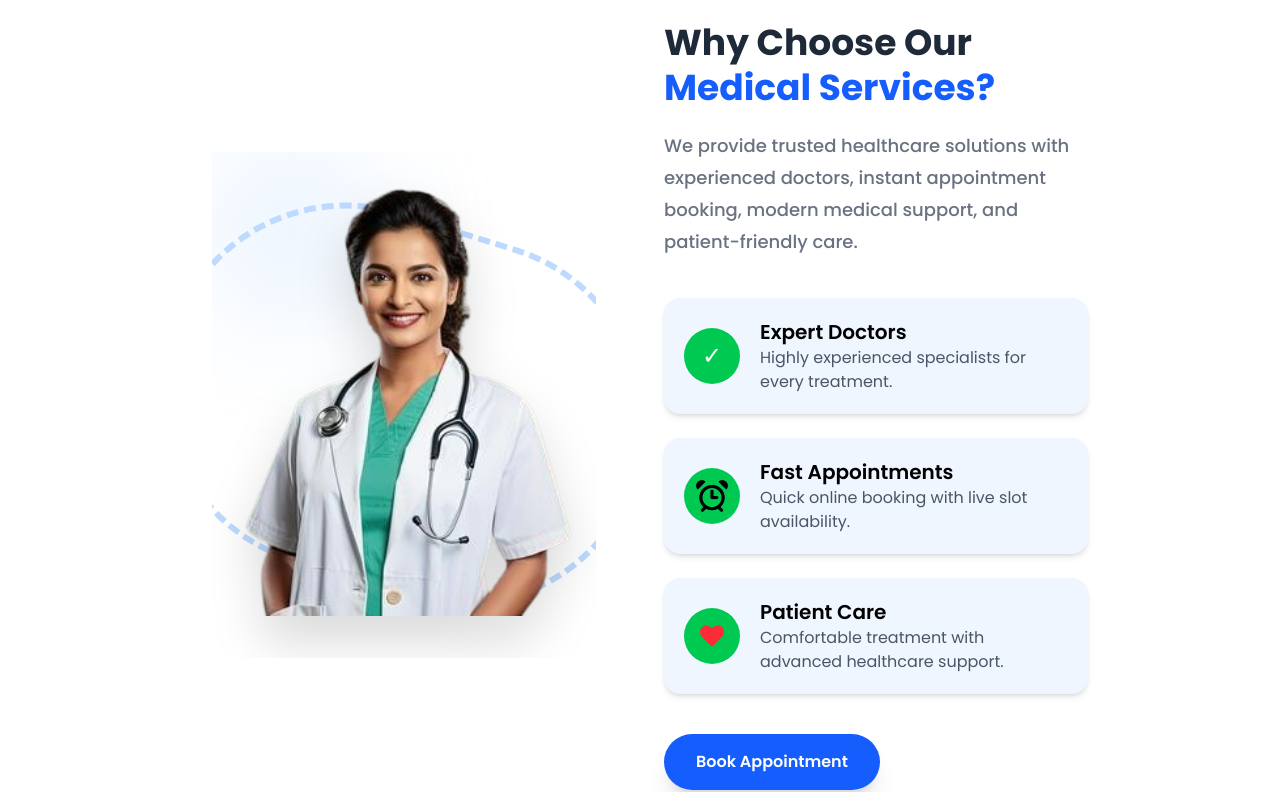
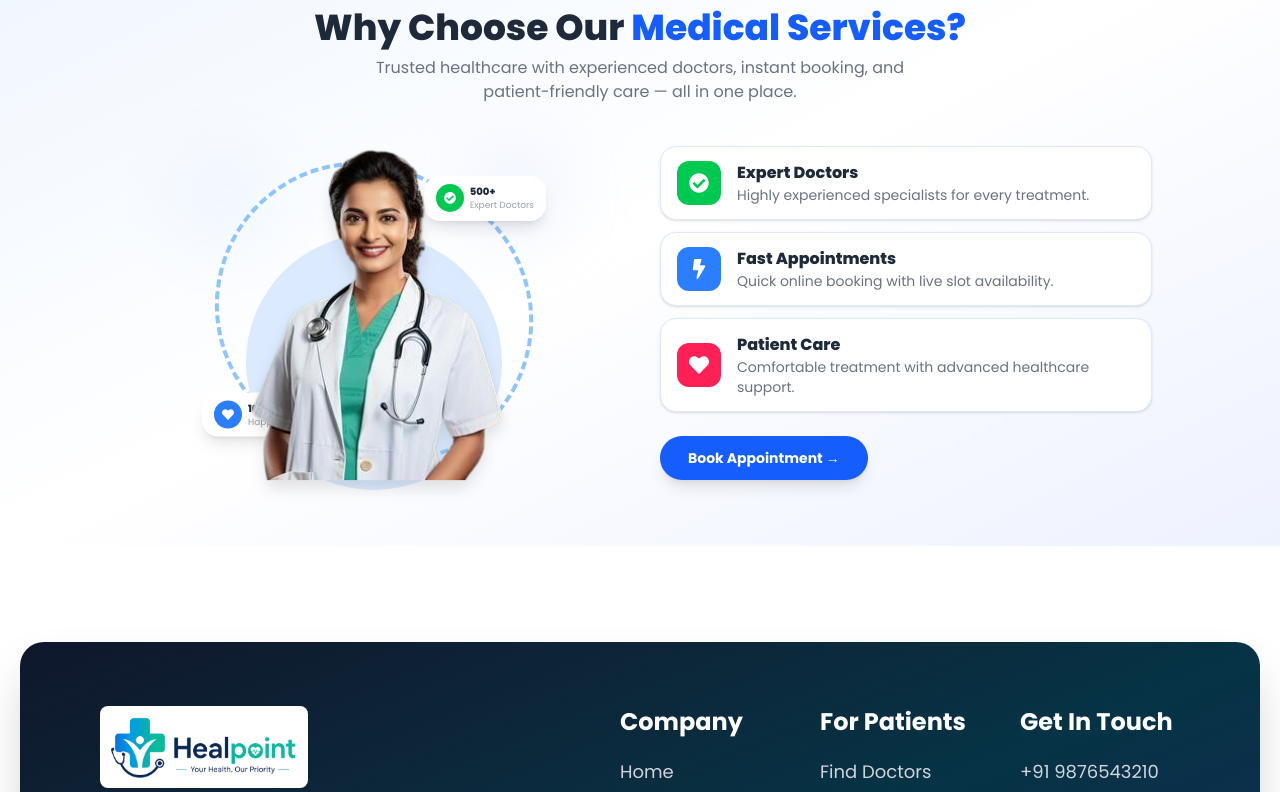
Before and after one commit to Muthukumar0769/HealPoint-Project--Frontend, a React (Vite) app: page / in a window 1280 px wide. Shown: the part 1090-1882 px from the top of the page. Built offline with nearby package versions, Linux system fonts and the light colour scheme; no server answers.

Commit message:
Deployment

```diff
--- a/src/components/Header/Banner.tsx
+++ b/src/components/Header/Banner.tsx
@@ -1,87 +1,87 @@
 import { motion } from "framer-motion";
 import { useNavigate } from "react-router-dom";
-import { FaHeart } from "react-icons/fa";
+import { FaHeart, FaCheckCircle, FaBolt } from "react-icons/fa";
 import doctorImg from "../../assets/images/doctorImage-removebg-preview.png";
-import AlarmClock from "../../assets/images/alarmclock.png";
 import type { FeatureCardProps } from "../../types/common.ts";
 
 export const Banner = () => {
   const navigate = useNavigate();
 
   return (
-    <>
-      <h1 className="px-4 text-center text-2xl font-semibold sm:text-3xl">
-        Why Choose Us
-      </h1>
-      <section className="overflow-hidden bg-white px-4 py-12 sm:px-6 lg:py-16">
-        <div className="mx-auto grid max-w-4xl items-center gap-8 md:grid-cols-2 lg:gap-12">
-          <motion.div
-            initial={{ opacity: 0, x: -80 }}
-            whileInView={{ opacity: 1, x: 0 }}
-            transition={{ duration: 0.8 }}
-            viewport={{ once: true }}
-           className="relative mx-auto w-full max-w-xs lg:max-w-sm overflow-hidden p-6">
-            <motion.div
-              animate={{ rotate: 360 }}
-              transition={{ duration: 20, repeat: Infinity, ease: "linear" }}
-              className="absolute inset-2 rounded-full border-4 border-dashed border-blue-200 sm:border-[6px]" />
+    <section className="bg-gradient-to-br from-blue-50 via-white to-indigo-50 px-4 py-10 sm:px-6 sm:py-14">
+      <div className="mb-8 flex flex-col items-center gap-2 text-center">
+        <span className="rounded-full bg-blue-100 px-4 py-1 text-xs font-bold uppercase tracking-widest text-blue-600">
+          Why Choose Us
+        </span>
+        <h2 className="text-2xl font-extrabold text-gray-800 sm:text-3xl lg:text-4xl">
+          Why Choose Our{" "}
+          <span className="text-blue-600">Medical Services?</span>
+        </h2>
+        <p className="max-w-xl text-sm leading-6 text-gray-500 sm:text-base">
+          Trusted healthcare with experienced doctors, instant booking, and
+          patient-friendly care — all in one place.
+        </p>
+      </div>
 
-            <div className="absolute left-0 top-0 h-32 w-32 rounded-full bg-blue-200 opacity-40 blur-3xl sm:h-40 sm:w-40" />
-            <motion.img
-              animate={{ y: [0, -18, 0] }}
-              transition={{ duration: 4, repeat: Infinity }}
-              src={doctorImg}
-              alt="doctor"
-              className="relative z-10 mx-auto w-full drop-shadow-2xl" />
+      <div className="mx-auto grid max-w-5xl items-center gap-6 md:grid-cols-2 lg:gap-10">
+        <motion.div initial={{ opacity: 0, x: -60 }} whileInView={{ opacity: 1, x: 0 }}
+          transition={{ duration: 0.7 }} viewport={{ once: true }} className="relative mx-auto flex w-full max-w-[280px] items-end justify-center sm:max-w-[320px]">
+          <div className="absolute bottom-0 left-1/2 h-56 w-56 -translate-x-1/2 rounded-full bg-blue-100 sm:h-64 sm:w-64" />
+          <div className="absolute -right-4 top-6 h-16 w-16 rounded-full bg-indigo-200 opacity-50 blur-2xl" />
+          <div className="absolute -left-4 top-10 h-12 w-12 rounded-full bg-blue-300 opacity-40 blur-2xl" />
+          <motion.div animate={{ rotate: 360 }} transition={{ duration: 18, repeat: Infinity, ease: "linear" }}
+            className="absolute inset-4 rounded-full border-4 border-dashed border-blue-300"/>
+          <motion.div animate={{ y: [0, -6, 0] }} transition={{ duration: 3, repeat: Infinity }} className="absolute -right-3 top-10 flex items-center gap-1.5 rounded-2xl bg-white px-3 py-2 shadow-lg">
+            <span className="flex h-7 w-7 items-center justify-center rounded-full bg-green-500 text-white">
+              <FaCheckCircle className="text-xs" />
+            </span>
+            <div>
+              <p className="text-[10px] font-extrabold text-gray-800">500+</p>
+              <p className="text-[9px] text-gray-400">Expert Doctors</p>
+            </div>
           </motion.div>
-          <motion.div
-            initial={{ opacity: 0, x: 80 }}
-            whileInView={{ opacity: 1, x: 0 }}
-            transition={{ duration: 0.8 }}
-            viewport={{ once: true }}>
-           <h1 className="text-2xl font-bold leading-tight text-gray-800 sm:text-3xl lg:text-4xl">
-              Why Choose Our{" "}
-              <span className="text-blue-600">Medical Services?</span>
-            </h1>
 
-            <p className="mt-5 text-base font-medium leading-7 text-gray-500 sm:text-lg sm:leading-8">
-              We provide trusted healthcare solutions with experienced doctors,
-              instant appointment booking, modern medical support, and
-              patient-friendly care.
-            </p>
-
-            <div className="mt-8 space-y-5 sm:mt-10 sm:space-y-6">
-              <FeatureCard icon={<span className="text-2xl text-white">✓</span>} title="Expert Doctors"
-                text="Highly experienced specialists for every treatment." />
-              <FeatureCard icon={<img src={AlarmClock} alt="Fast appointment" className="w-8" />} title="Fast Appointments"
-                text="Quick online booking with live slot availability." />
-              <FeatureCard icon={<FaHeart className="text-2xl text-red-500" />} title="Patient Care"
-                text="Comfortable treatment with advanced healthcare support." />
+          <motion.div animate={{ y: [0, -6, 0] }} transition={{ duration: 3.5, repeat: Infinity, delay: 0.5 }} className="absolute -left-3 bottom-12 flex items-center gap-1.5 rounded-2xl bg-white px-3 py-2 shadow-lg">
+            <span className="flex h-7 w-7 items-center justify-center rounded-full bg-blue-500 text-white">
+              <FaHeart className="text-xs" />
+            </span>
+            <div>
+              <p className="text-[10px] font-extrabold text-gray-800">10k+</p>
+              <p className="text-[9px] text-gray-400">Happy Patients</p>
             </div>
-            <motion.button
-              whileHover={{ scale: 1.03 }}
-              whileTap={{ scale: 0.95 }}
-              onClick={() => navigate("/doctors")}
-              className="mt-8 rounded-full bg-blue-600 cursor-pointer px-7 py-3 font-semibold text-white shadow-xl transition hover:bg-blue-700 sm:mt-10 sm:px-8 sm:py-4">
-              Book Appointment
-            </motion.button>
           </motion.div>
-        </div>
-      </section>
-    </>
+          <motion.img animate={{ y: [0, -10, 0] }} transition={{ duration: 4, repeat: Infinity }}
+            src={doctorImg} alt="doctor" className="relative z-10 w-[220px] drop-shadow-xl sm:w-[260px]"/>
+        </motion.div>
+        <motion.div initial={{ opacity: 0, x: 60 }} whileInView={{ opacity: 1, x: 0 }}
+          transition={{ duration: 0.7 }} viewport={{ once: true }} className="flex flex-col gap-4">
+          <div className="space-y-3">
+            <FeatureCard icon={<FaCheckCircle className="text-xl text-white" />} iconBg="bg-green-500"
+              title="Expert Doctors" text="Highly experienced specialists for every treatment."/>
+            <FeatureCard icon={<FaBolt className="text-xl text-white" />} iconBg="bg-blue-500"
+              title="Fast Appointments" text="Quick online booking with live slot availability."/>
+            <FeatureCard icon={<FaHeart className="text-xl text-white" />} iconBg="bg-rose-500"
+              title="Patient Care" text="Comfortable treatment with advanced healthcare support."/>
+          </div>
+          <motion.button whileHover={{ scale: 1.03 }} whileTap={{ scale: 0.96 }} onClick={() => navigate("/doctors")}
+            className="mt-2 w-fit rounded-full bg-blue-600 cursor-pointer px-7 py-3 text-sm font-bold text-white shadow-lg transition hover:bg-blue-700">
+            Book Appointment →
+          </motion.button>
+        </motion.div>
+      </div>
+    </section>
   );
 };
 
-const FeatureCard = ({ icon, title, text }: FeatureCardProps) => {
+const FeatureCard = ({icon,iconBg,title,text,}: FeatureCardProps & { iconBg?: string }) => {
   return (
-    <motion.div whileHover={{ scale: 1.03 }}
-      className="flex items-center gap-4 rounded-2xl bg-blue-50 p-4 shadow-md sm:gap-5 sm:p-5">
-      <div className="flex h-12 w-12 shrink-0 items-center justify-center rounded-full bg-green-500 sm:h-14 sm:w-14">
+    <motion.div whileHover={{ scale: 1.02 }} className="flex items-center gap-4 rounded-2xl border border-blue-100 bg-white px-4 py-3.5 shadow-sm transition">
+      <div className={`flex h-11 w-11 shrink-0 items-center justify-center rounded-xl ${iconBg ?? "bg-green-500"}`}>
         {icon}
       </div>
       <div>
-        <h3 className="text-lg font-semibold sm:text-xl">{title}</h3>
-        <p className="text-sm text-gray-600 sm:text-base">{text}</p>
+        <h3 className="text-sm font-extrabold text-gray-800 sm:text-base">{title}</h3>
+        <p className="text-xs text-gray-500 sm:text-sm">{text}</p>
       </div>
     </motion.div>
   );
```
